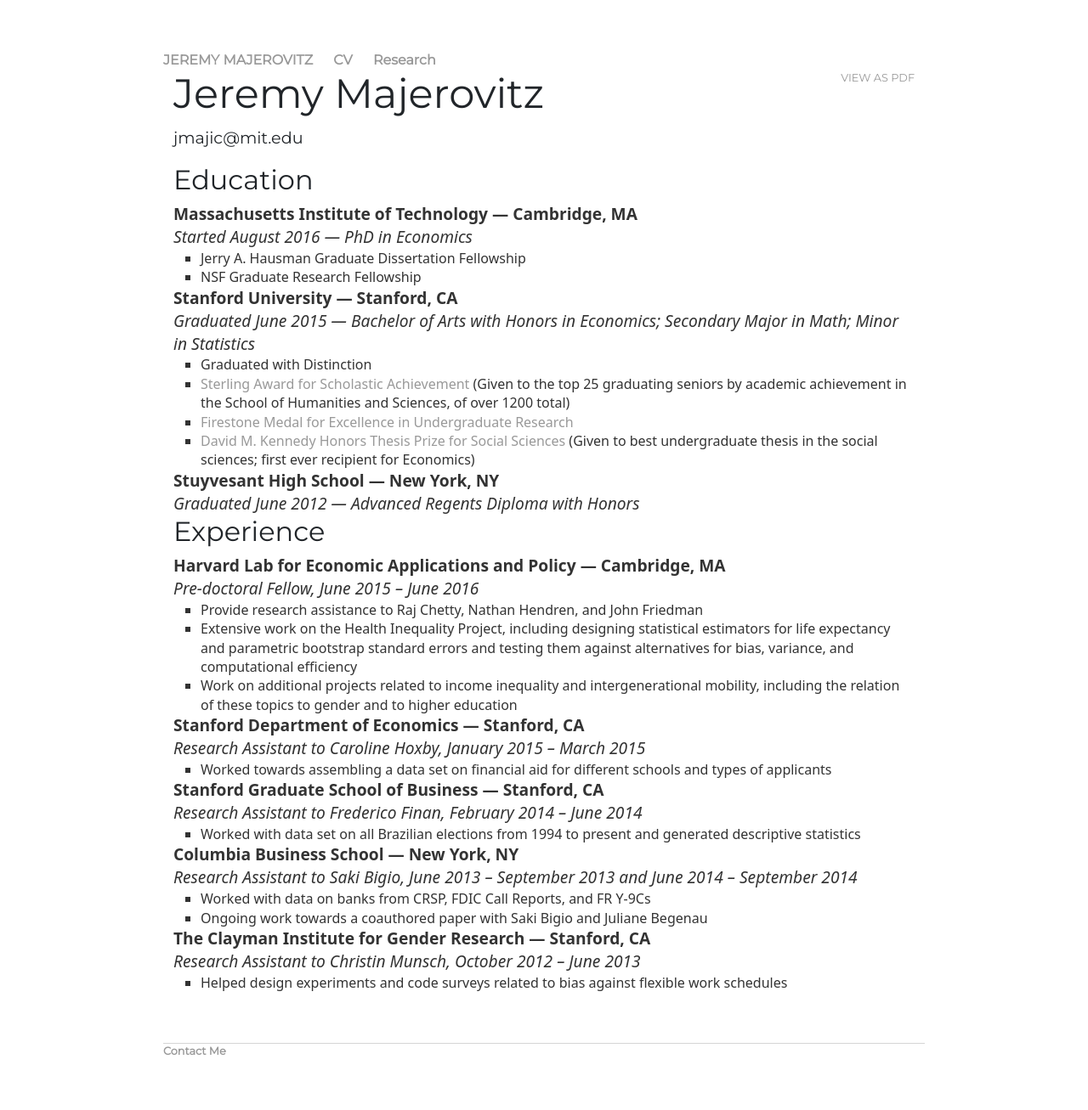
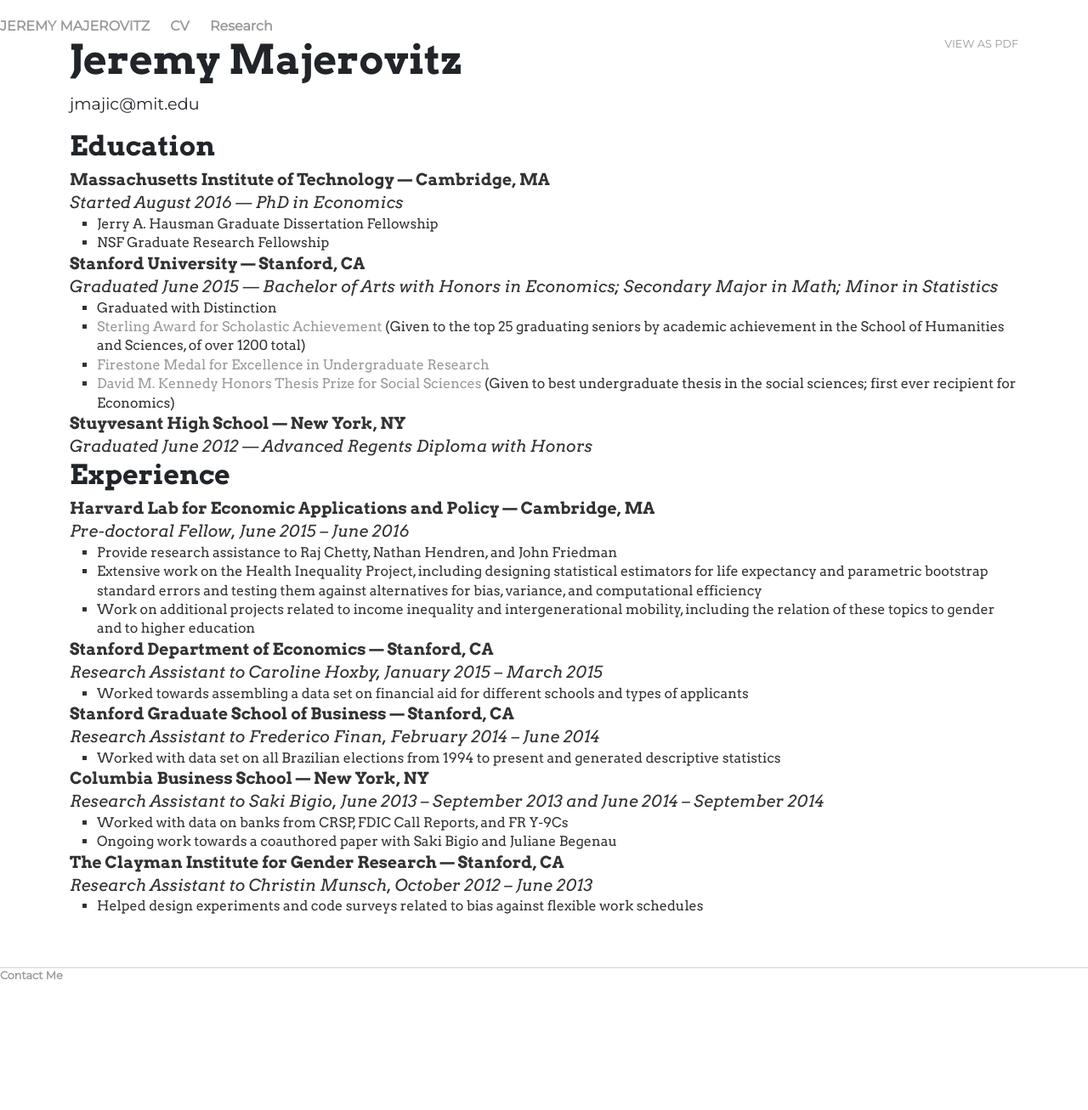
Before and after one commit to jmajic/jmajic.github.io, a Jekyll site: the page built from cv/index.html, in a window 1280 px wide. Shown: the whole page at 85% size. Built offline with Jekyll 4.4.1, drawn with Linux system fonts in a browser that asks for light colours; after the commit the page ends 1198 px from its top, so only the background shows below that.

Commit message:
Add in Arvo font

```diff
--- a/css/main.css
+++ b/css/main.css
@@ -1,7 +1,7 @@
-@import url(http://fonts.googleapis.com/css?family=Merriweather:300,300italic,400,400italic,700,700italic);
+@import url('https://fonts.googleapis.com/css2?family=Arvo:ital,wght@0,400;0,700;1,400;1,700&display=swap');
 @import url(http://fonts.googleapis.com/css?family=Montserrat);
 
-body { margin: 60px auto; width: 70%; }
+body { padding-top: 20px; padding-bottom: 40px; font-family: 'Arvo', Georgia, Times; font-size: 16px; }
 
 a { text-decoration: none; color: #999; }
 a:hover { text-decoration: underline; }
@@ -10,7 +10,8 @@
 p { margin-bottom: 0; }
 ul { margin: 0; list-style-type: square; }
 
-h1, h2, h3, h4 { font-family: 'Montserrat', 'Arial', 'Sans-Serif'; }
+/* h1, h2, h3, h4 { font-family: 'Montserrat', 'Arial', 'Sans-Serif'; } */
+h1, h2, h3, h4, h5, h6, .h1, .h2, .h3, .h4, .h5, .h6 { font-family: 'Arvo', Georgia, Times; font-weight: 700;}
 h1 { font-size: 3em;  }
 h2 { font-size: 2.7em; }
 h3 { font-size: 2.3em; }
```
